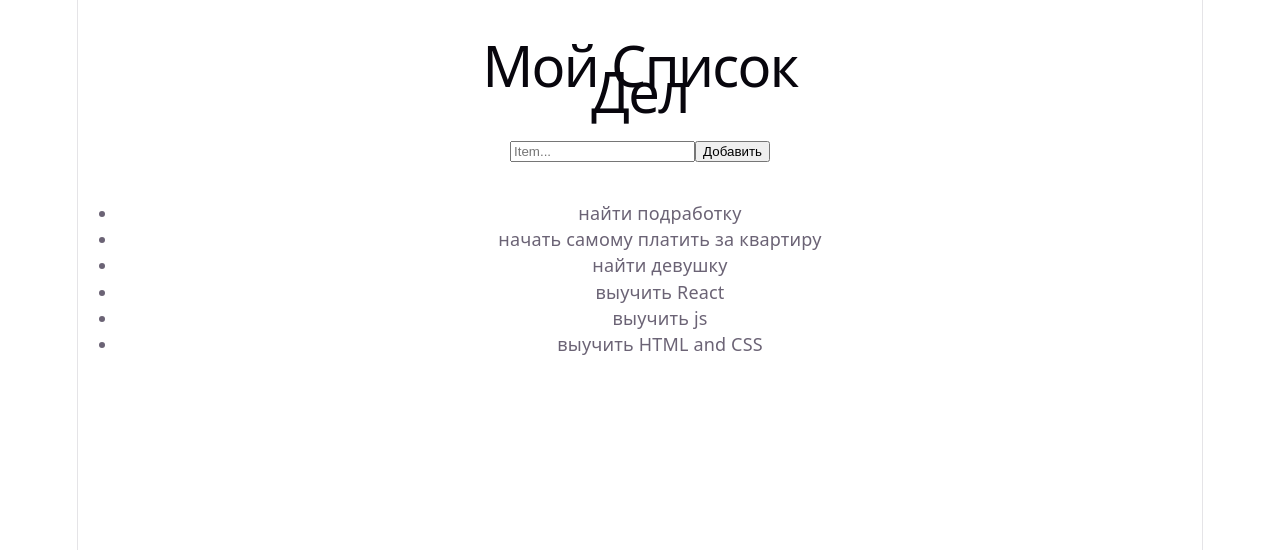
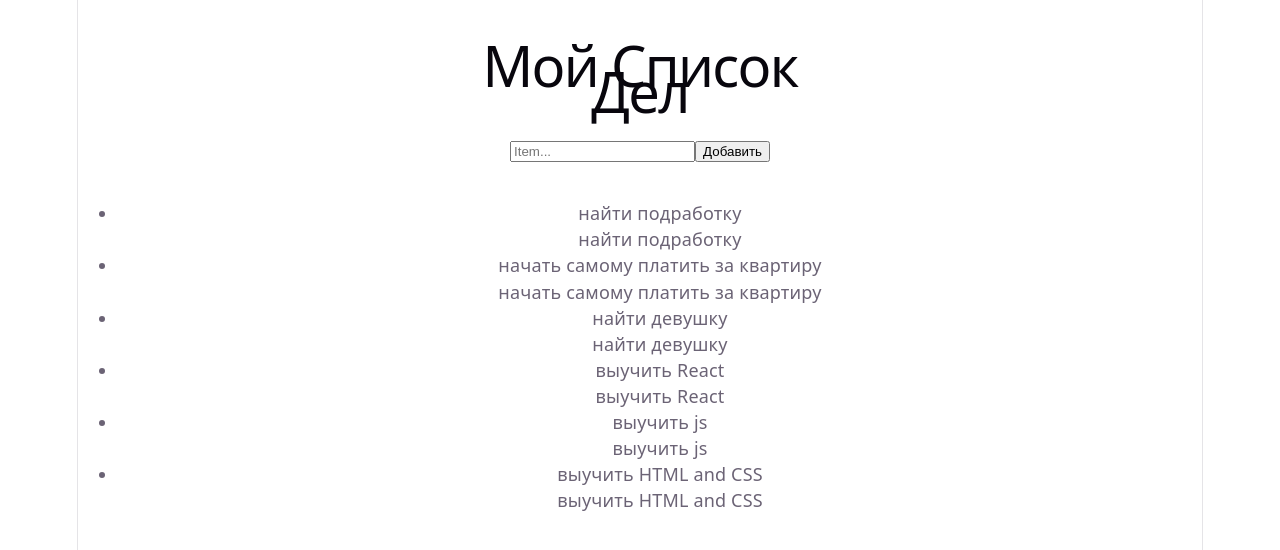
Before and after one commit to Mi13285/training-todo-app, a React (Vite) app in the folder todo-app/: page / in a window 1280 px wide. Shown: the top 550 px of the page. Built offline with nearby package versions, Linux system fonts and the light colour scheme.

Commit message:
feat: implement conditional rendering and map toggle in TodoItem

```diff
--- a/todo-app/src/App.jsx
+++ b/todo-app/src/App.jsx
@@ -17,11 +17,12 @@ function App() {
   setTodos([...todos,{ id: Date.now(), text: text, completed:false }])
  }
 
- function toggleToDo(id) {
-  setTodos(todos.map(todo =>
-    todo.id === id ? { ...todo, isCompleted: !todo.isCompleted } : todo
-  ));
+
+function toggleToDo(id) {
+  setTodos(todos.map(todo => todo.id === id ? { ...todo, isCompleted: !todo.isCompleted } : todo));
 }
+
+
   function deleteTodo(id) {
  setTodos(todos.filter(todo=> todo.id!==id))
   }
@@ -35,7 +36,7 @@ function App() {
     <TodoList todos={todos}
         addToDo={addToDo}
        deleteTodo ={deleteTodo}
-       toggleTodo={toggleToDo}
+       toggleToDo={toggleToDo}
     />
       </>
   )
--- a/todo-app/src/components/TodoItem.jsx
+++ b/todo-app/src/components/TodoItem.jsx
@@ -1,5 +1,9 @@
 
- function TodoItem () {
-
+ function TodoItem ({todo}) {
+    return (
+<div>
+    <span style= {todo.isCompleted ?  { textDecoration : "line-through"} : {}}> {todo.text}</span>
+</div>
+)
  }
  export default TodoItem
--- a/todo-app/src/components/TodoList.jsx
+++ b/todo-app/src/components/TodoList.jsx
@@ -12,5 +12,4 @@ function TodoList ({todos, deleteTodo, toggleTodo}) {
         </ul>
     )
 }
-
 export default TodoList
```
